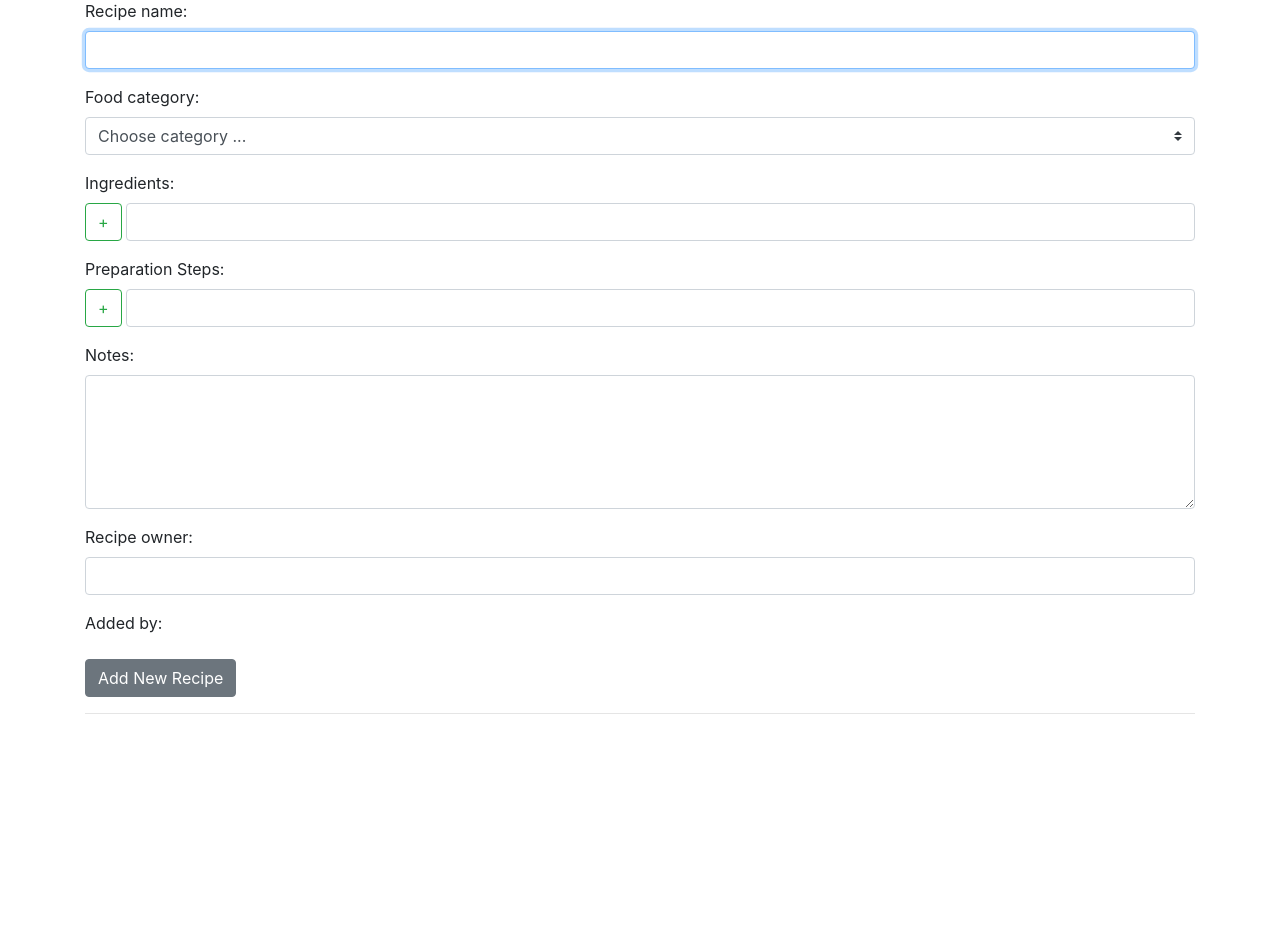
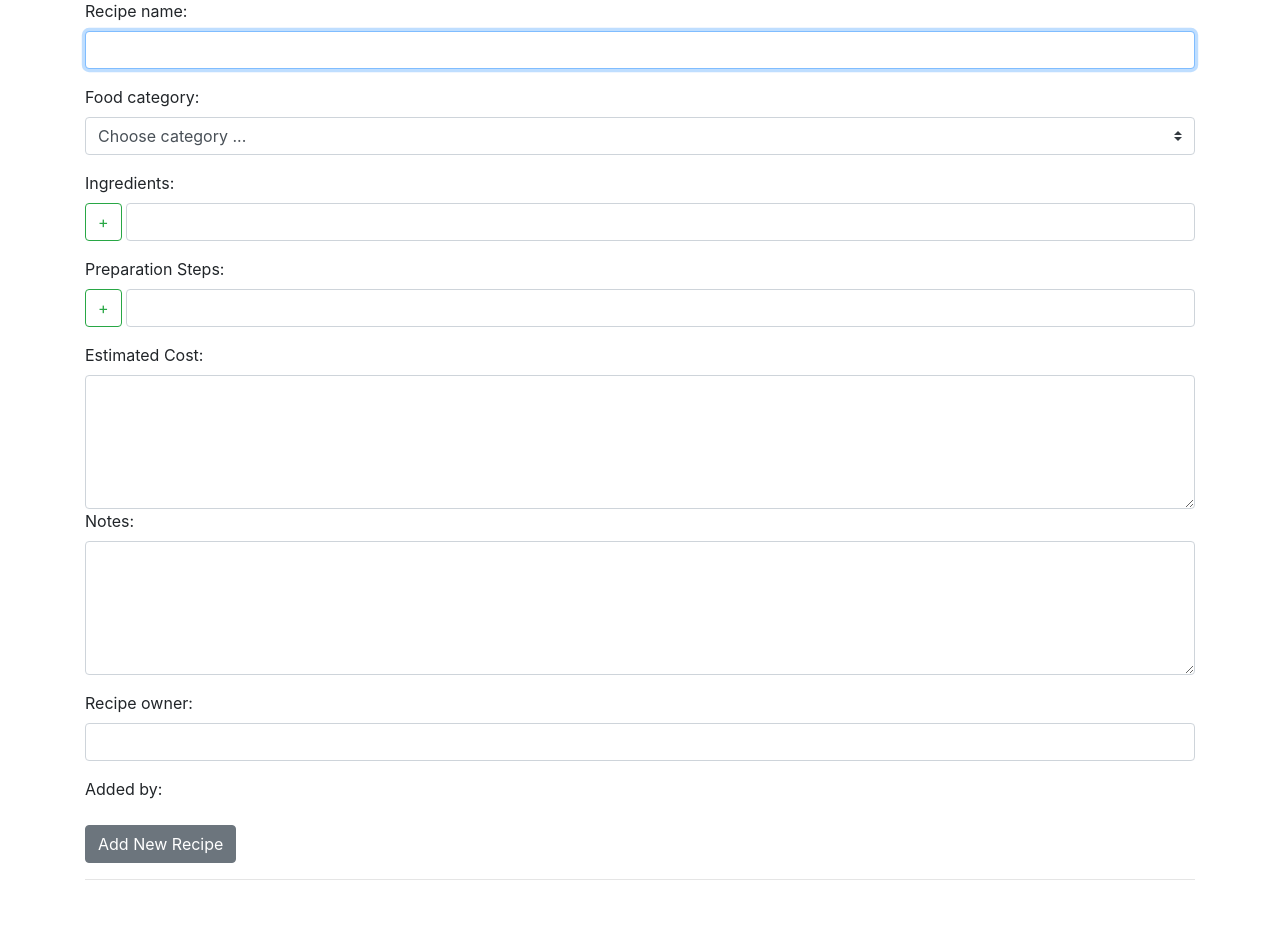
Before and after one commit to jstenske/recipe_app, a Python web app: template templates/new-recipe.html in a window 1280 px wide. Shown: the part 159-1095 px from the top of the page. Before the commit the page ends 873 px from the top, so only its background shows below. Run offline with Jinja, Linux system fonts and the light colour scheme; the template is opened without the code that fills it, so the values that code supplies are empty; some libraries are stand-ins or nearby versions.

Commit message:
Added estimated cost text box for adding a recipe.

```diff
--- a/templates/new-recipe.html
+++ b/templates/new-recipe.html
@@ -48,6 +48,12 @@
     </div>
 
     <div class="form-group">
+        <label for="estimated cost"> Estimated Cost: </label>
+        <textarea id="estimated cost" name="estimated cost" class="form-control" rows="5" cols="50">
+
+        </textarea>
+
+    <div class="form-group">
         <label for="notes"> Notes: </label>
         <textarea id="notes" name="notes" class="form-control" rows="5" cols="50">
 
```
Also changed, not shown: 1 other file.
